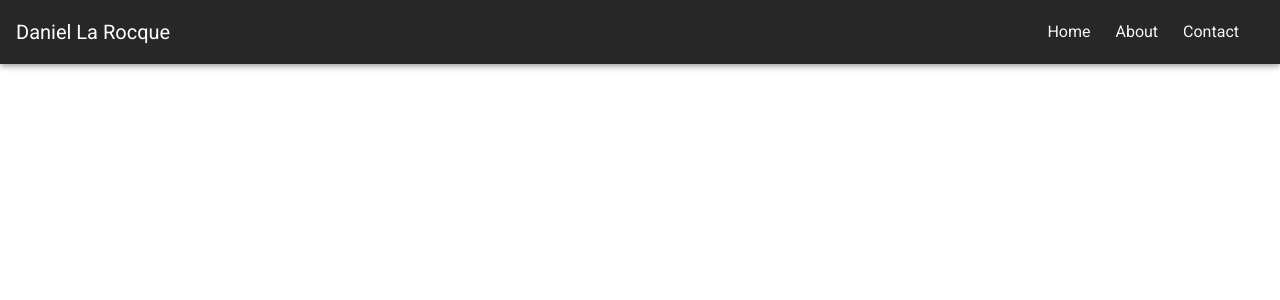
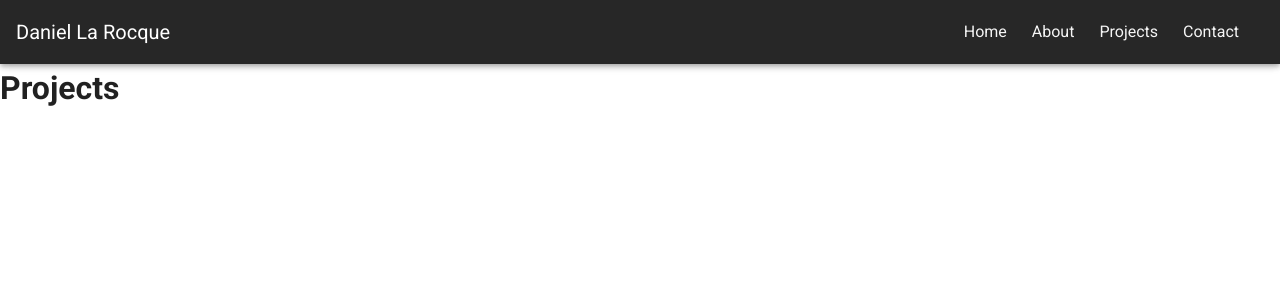
Before and after one commit to dlarocque/personal-site, a Vue app: page /#/projects in a window 1280 px wide. Shown: the top 300 px of the page. Built offline with nearby package versions, Linux system fonts and the light colour scheme.

Commit message:
Added Projects view

```diff
--- a/src/components/navigation/NavigationBar.vue
+++ b/src/components/navigation/NavigationBar.vue
@@ -7,6 +7,7 @@
       <nav>
         <router-link to="/" class="routerlink">Home</router-link>
         <router-link to="/about" class="routerlink">About</router-link>
+        <router-link to="/projects" class="routerlink">Projects</router-link>
         <router-link to="/contact" class="routerlink">Contact</router-link>
       </nav>
     </v-app-bar>
--- a/src/router/index.js
+++ b/src/router/index.js
@@ -3,6 +3,7 @@ import VueRouter from "vue-router";
 import Home from "../views/Home.vue";
 import About from "../views/About.vue";
 import Contact from "../views/Contact.vue";
+import Projects from "../views/Projects.vue";
 
 Vue.use(VueRouter);
 
@@ -22,6 +23,11 @@ const routes = [
     name: "Contact",
     component: Contact,
   },
+  {
+    path: "/projects",
+    name: "Projects",
+    component: Projects,
+  },
 ];
 
 const router = new VueRouter({
--- /dev/null
+++ b/src/views/Projects.vue
@@ -0,0 +1,12 @@
+<template>
+  <div class="projects">
+    <h1>Projects</h1>
+  </div>
+</template>
+
+<script>
+export default {
+  name: "Projects",
+  components: {},
+};
+</script>
```
